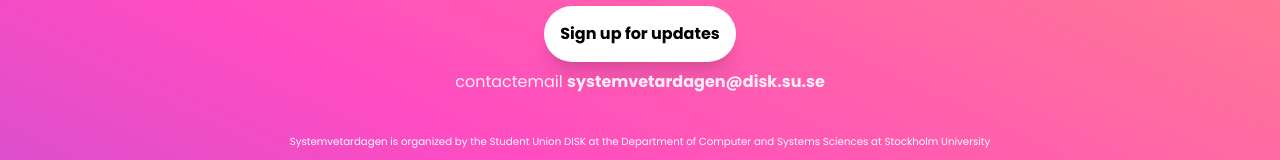
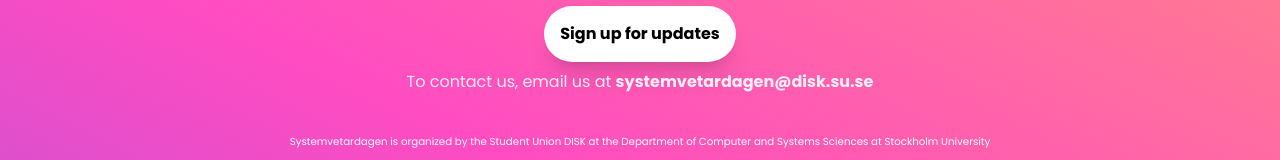
Before and after one commit to Systemvetardagen/Systemvetardagen, a React (Vite) app: page / in a window 1280 px wide. Shown: the part 610-770 px from the top of the page. Built offline with nearby package versions, Linux system fonts and the light colour scheme.

Commit message:
Update TemporaryLanding.tsx

```diff
--- a/src/pages/TemporaryLanding.tsx
+++ b/src/pages/TemporaryLanding.tsx
@@ -51,7 +51,7 @@
                     </button>
                 </a>
                 <span className="text-white text-sm sm:text-base opacity-90">
-                    {t('contactemail')} <span className="font-bold">systemvetardagen@disk.su.se</span>
+                    {t('body.almost-there.contactemail')} <span className="font-bold">systemvetardagen@disk.su.se</span>
                 </span>
             </div>
             <span className="w-full sm:w-3/4 lg:w-3/5 text-center text-white text-xs sm:text-sm lg:text-[.8vw] font-normal">
```
